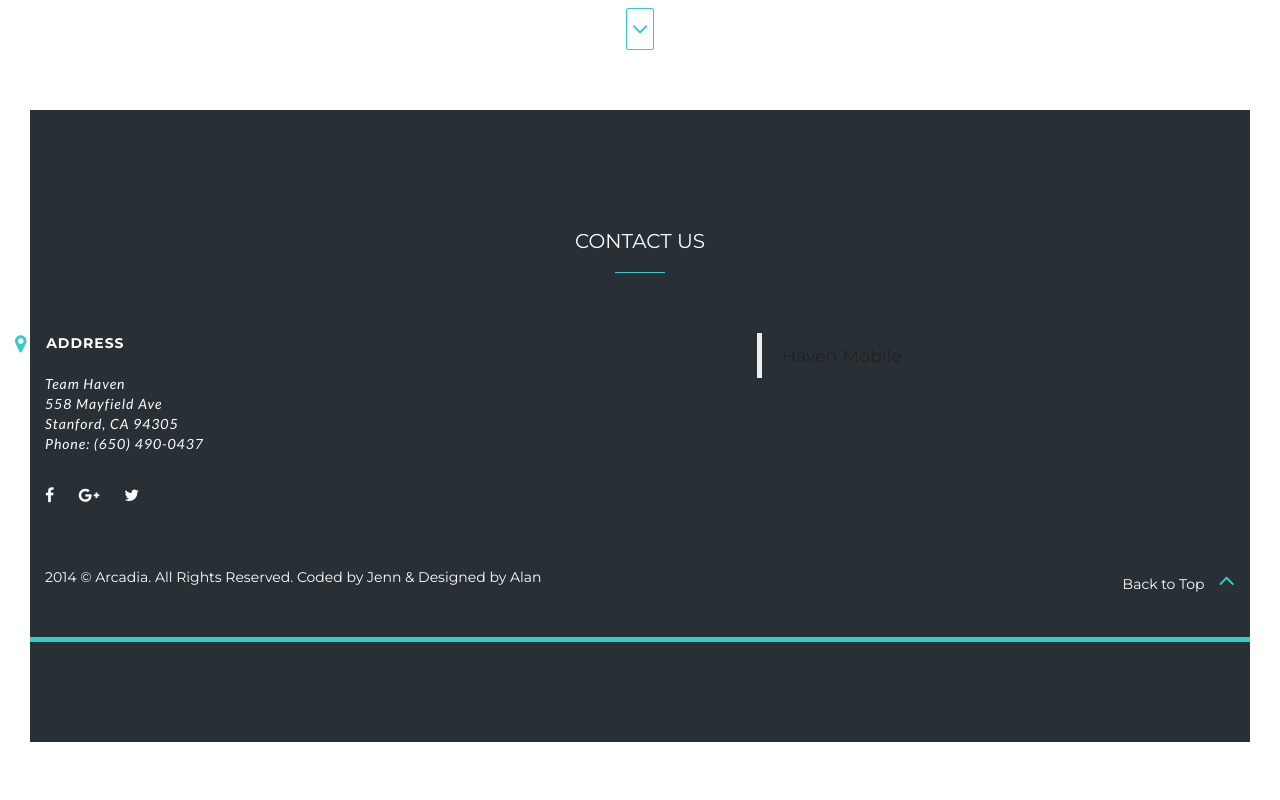
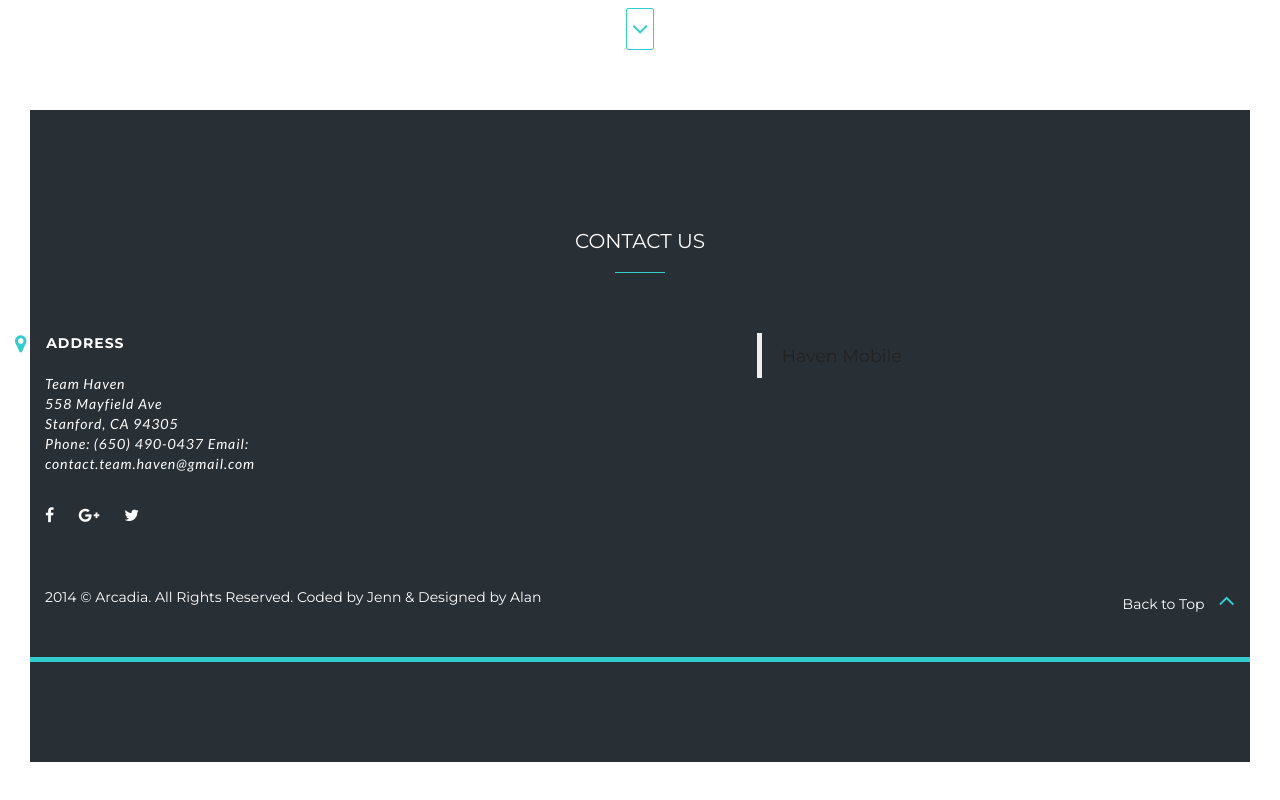
Before and after one commit to kcwijaya/haven-ad, a website: page index.html in a window 1280 px wide. Shown: the part 4290-5090 px from the top of the page. Drawn offline with nearby package versions, Linux system fonts and the light colour scheme.

Commit message:
Added email

```diff
--- a/index.html
+++ b/index.html
@@ -451,6 +451,7 @@
                     558 Mayfield Ave<br>
                     Stanford, CA 94305<br>
                     Phone: (650) 490-0437
+                    Email: contact.team.haven@gmail.com
                     <ul class="social">
                         <li><a href="https://www.facebook.com/HavenMobile/"><span class="fa fa-facebook"></span></a></li>
                         <li><a href="https://plus.google.com/u/4/110910020567841367646"><span class="fa fa-google-plus"></span></a></li>
```
